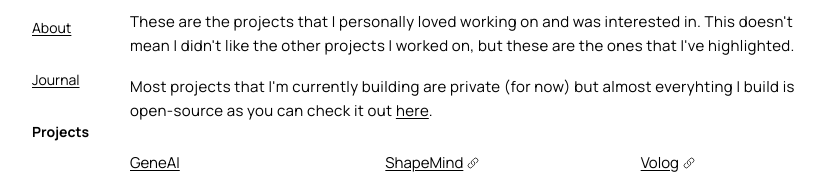
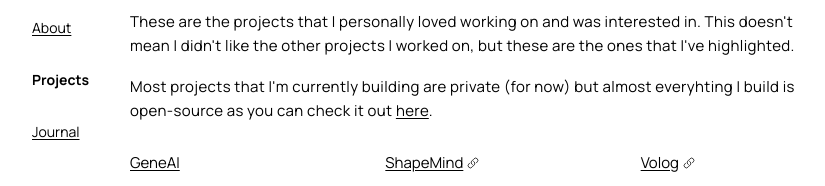
Before and after one commit to Rahuls-Coding/site, a Next.js app: page /projects in a window 1280 px wide. Shown: the part 182-368 px from the top of the page, without its empty margins (224-1049 px from the left). Built offline with nearby package versions, Linux system fonts and the light colour scheme.

Commit message:
changed nav order

```diff
--- a/components/Navbar.js
+++ b/components/Navbar.js
@@ -32,14 +32,9 @@ function Navbar() {
 
   return (
     <div className="flex justify-start gap-4 lg:grid lg:justify-items-start text-sm mt-8 dark:text-slate-100">
-      <button className={style}>
+      <div className={style}>
             <Link href='/'>
                 About
-            </Link>
-        </button>
-      <div className={style2}>
-            <Link href='/journal'>
-                Journal
             </Link>
         </div>
       <div className={style3}>
@@ -47,6 +42,11 @@ function Navbar() {
                 Projects
             </Link>
         </div>
+      <div className={style2}>
+            <Link href='/journal'>
+                Journal
+            </Link>
+        </div>
     </div>
   );
 }
```
